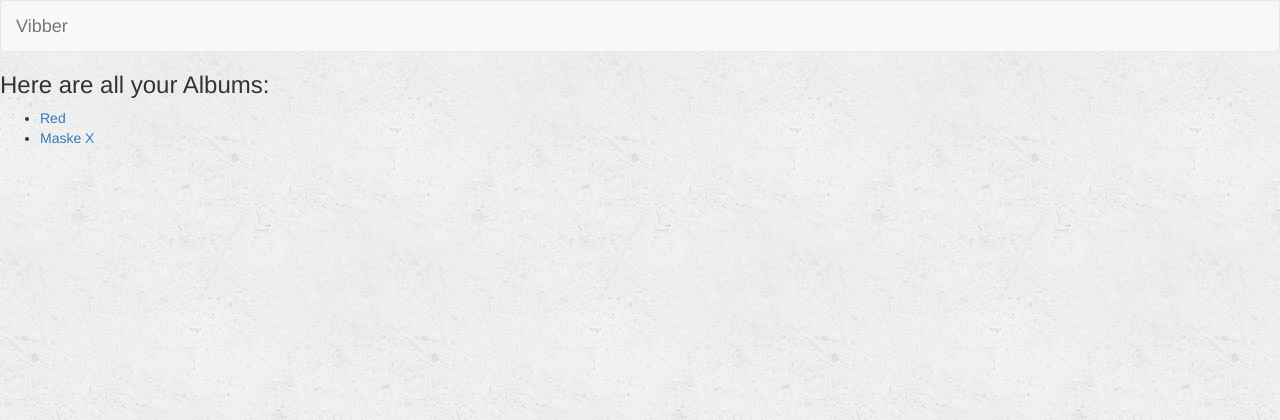
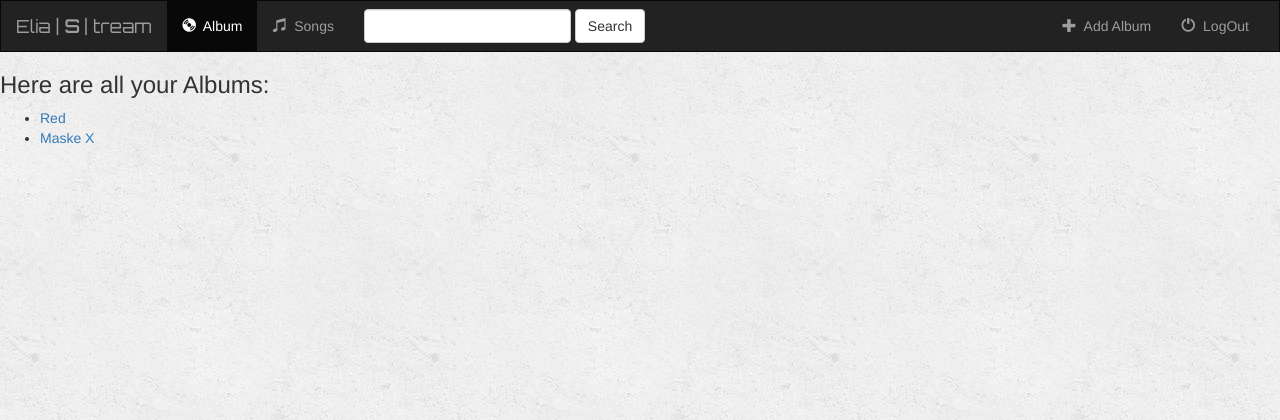
Before and after one commit to EliasKeller/PythonMusicApp, a Django app: page /music/ in a window 1280 px wide. Shown: the top 420 px of the page. Run offline with Django 3.2, Linux system fonts and the light colour scheme; data comes from the database, SQL or seed files in the repository; both versions use the stored data as it was after the commit; some libraries are stand-ins or nearby versions.

Commit message:
Style: Add Header

```diff
--- a/music/static/music/style.css
+++ b/music/static/music/style.css
@@ -1,3 +1,12 @@
 body {
     background: white url("images/background.png");
 }
+
+.navbar {
+    margin-top: -20px;
+    border-radius: 0;
+}
+
+.navbar-brand {
+    font-family: 'Orbitron', cursive;
+}
--- a/music/templates/music/index.html
+++ b/music/templates/music/index.html
@@ -1,14 +1,65 @@
 {% load staticfiles %}
-<link rel="stylesheet" type="text/css" href="{% static "music/style.css" %}"/>
-<link rel="stylesheet" href="https://maxcdn.bootstrapcdn.com/bootstrap/3.3.6/css/bootstrap.min.css"/>
+<link rel="stylesheet" href="https://maxcdn.bootstrapcdn.com/bootstrap/3.3.6/css/bootstrap.min.css">
+<link href='https://fonts.googleapis.com/css?family=Orbitron' rel='stylesheet' type='text/css'>
+<link rel="stylesheet" type="text/css" href="{% static 'music/style.css' %}"/>﻿
+<script src="https://ajax.googleapis.com/ajax/libs/jquery/1.12.0/jquery.min.js"></script>
+<script src="http://maxcdn.bootstrapcdn.com/bootstrap/3.3.6/js/bootstrap.min.js"></script>
 
 
-{% comment %}Episode 26 #begin{% endcomment %}
-<nav class="navbar navbar-default">
-    <div class="container-fluid"></div>
-    <div class="navbar-header">
-        <a class="navbar-brand" href="{%  url 'music:index'  %}">Vibber</a>
+<nav class="navbar navbar-inverse">
+
+    <div class="container-fluid">
+
+        {% comment %}Header{% endcomment %}
+        <div class="navbar-header">
+            <button type="button" class="navbar-toggle"  data-toggle="collapse" data-target="#topNavBar">
+                <span class="icon-bar"></span>
+                <span class="icon-bar"></span>
+                <span class="icon-bar"></span>
+            </button>
+            <a class="navbar-brand" href="{%  url 'music:index'  %}">Elia | <strong>S</strong> | tream</a>
+        </div>
+
+        {% comment %}Items{% endcomment %}
+        <div class="collapse navbar-collapse" id="topNavBar">
+
+            <ul class="nav navbar-nav">
+                <li class="active">
+                    <a href="{%  url 'music:index'  %}">
+                        <span class="glyphicon glyphicon-cd" aria-hidden="true"></span>&nbsp; Album
+                    </a>
+                </li>
+                 <li class="">
+                    <a href="#">
+                        <span class="glyphicon glyphicon-music" aria-hidden="true"></span>&nbsp; Songs
+                    </a>
+                </li>
+            </ul>
+
+            <form class="navbar-form navbar-left" role="search" method="get" action="#">
+                <div class="form-group">
+                    <input type="text" class="form-control" name="q" value="">
+                    <button type="submit" class="btn btn-default">Search</button>
+                </div>
+            </form>
+
+            <ul class="nav navbar-nav navbar-right"><li class="active">
+                <li>
+                    <a href="#">
+                        <span class="glyphicon glyphicon-plus" aria-hidden="true"></span>&nbsp; Add Album
+                    </a>
+                </li>
+                <li>
+                    <a href="#">
+                        <span class="glyphicon glyphicon-off" aria-hidden="true"></span>&nbsp; LogOut
+                    </a>
+                </li>
+            </ul>
+
+        </div>
+
     </div>
+
 </nav>
 
 {% if all_albums %}
```
Also changed, not shown: db.sqlite3.
